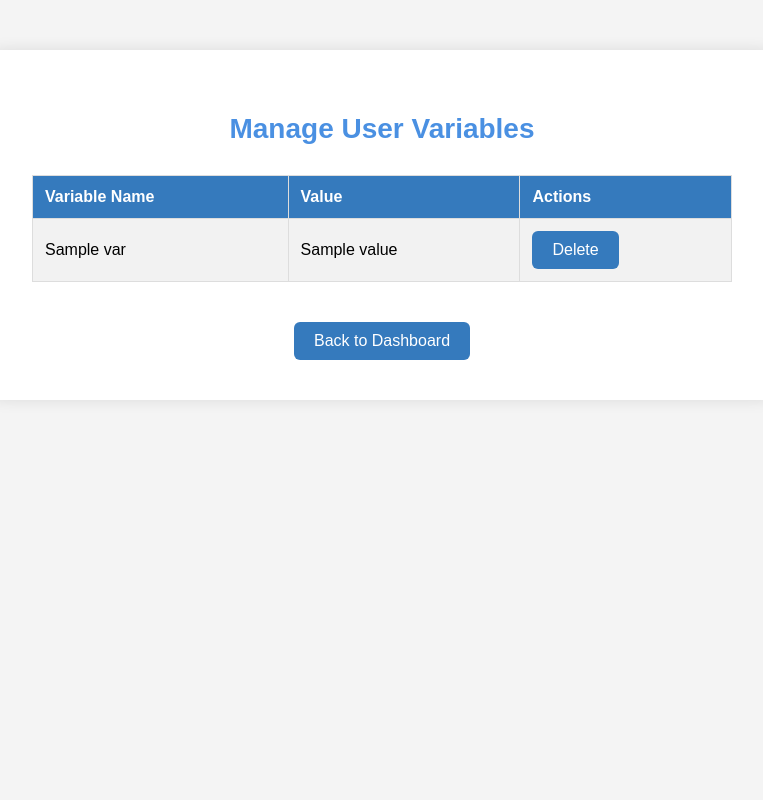
After one commit to MLInsightLab/MLInsightLab, a FastAPI app: template mlil_ui/code/templates/manage_variables.html in a window 1280 px wide. The commit adds this page. Shown: the whole page, without its empty margins (258-1021 px from the left). Run offline with FastAPI, Linux system fonts and the light colour scheme; the template is opened without the code that fills it: most values are stand-ins (such as "Sample title", 1, 10 or a date in 2020).

Commit message:
updating front-end
Signed-off-by: Jacob Renn <jacob.renn@squared.ai>

```diff
--- a/mlil_ui/code/main.py
+++ b/mlil_ui/code/main.py
@@ -106,3 +106,31 @@ async def proxy_mlflow(path: str, request: Request):
     )
 
     return client_response
+
+@app.get("/user/settings", response_class=HTMLResponse)
+async def user_settings(request: Request):
+    if 'user' not in request.session or not check_inactivity(request):
+        return RedirectResponse(url="/login")
+    return templates.TemplateResponse("user_settings.html", {"request": request})
+
+
+@app.get("/models", response_class=HTMLResponse)
+async def list_models(request: Request):
+    if 'user' not in request.session or not check_inactivity(request):
+        return RedirectResponse(url="/login")
+
+    response = requests.get(f'{API_URL}/models/list', auth=(SYSTEM_USERNAME, SYSTEM_KEY))
+    models = response.json() if response.ok else []
+
+    return templates.TemplateResponse("list_models.html", {"request": request, "models": models})
+
+@app.get("/variables", response_class=HTMLResponse)
+async def manage_variables(request: Request):
+    if 'user' not in request.session or not check_inactivity(request):
+        return RedirectResponse(url="/login")
+
+    username = request.session['user']
+    response = requests.post(f'{API_URL}/variable-store/list', json={'username': username}, auth=(SYSTEM_USERNAME, SYSTEM_KEY))
+    variables = response.json() if response.ok else []
+
+    return templates.TemplateResponse("manage_variables.html", {"request": request, "variables": variables})
--- /dev/null
+++ b/mlil_ui/code/templates/manage_variables.html
@@ -0,0 +1,136 @@
+<!DOCTYPE html>
+<html lang="en">
+<head>
+    <meta charset="UTF-8">
+    <meta name="viewport" content="width=device-width, initial-scale=1.0">
+    <title>Manage User Variables</title>
+    <style>
+        body {
+            font-family: Arial, sans-serif;
+            background-color: #f4f4f4;
+            display: flex;
+            flex-direction: column;
+            align-items: center;
+            height: 100vh;
+            margin: 0;
+        }
+        .container {
+            background-color: #ffffff;
+            padding: 40px;
+            border-radius: 8px;
+            box-shadow: 0 0 15px rgba(0, 0, 0, 0.1);
+            width: 700px;
+            text-align: center;
+            margin-top: 50px;
+        }
+        h2 {
+            color: #4a90e2;
+            margin-bottom: 30px;
+            font-size: 28px;
+        }
+        table {
+            width: 100%;
+            border-collapse: collapse;
+            margin-bottom: 20px;
+        }
+        table, th, td {
+            border: 1px solid #dddddd;
+        }
+        th, td {
+            padding: 12px;
+            text-align: left;
+        }
+        th {
+            background-color: #357ABD;
+            color: white;
+        }
+        tr:nth-child(even) {
+            background-color: #f2f2f2;
+        }
+        .no-variables {
+            font-size: 20px;
+            color: #d9534f;
+            margin: 20px 0;
+        }
+        .form-container {
+            margin: 20px 0;
+            text-align: left;
+        }
+        label {
+            display: block;
+            margin-bottom: 5px;
+        }
+        input[type="text"] {
+            width: 100%;
+            padding: 10px;
+            margin-bottom: 10px;
+            border-radius: 4px;
+            border: 1px solid #ccc;
+        }
+        .button {
+            background-color: #357ABD;
+            color: #ffffff;
+            padding: 10px 20px;
+            border: none;
+            border-radius: 6px;
+            font-size: 16px;
+            cursor: pointer;
+            transition: background-color 0.3s ease;
+        }
+        .button:hover {
+            background-color: #4a90e2;
+        }
+        .back-button {
+            display: inline-block;
+            background-color: #357ABD;
+            color: #ffffff;
+            text-decoration: none;
+            padding: 10px 20px;
+            border-radius: 6px;
+            font-size: 16px;
+            margin-top: 20px;
+            transition: background-color 0.3s ease;
+        }
+        .back-button:hover {
+            background-color: #4a90e2;
+        }
+    </style>
+</head>
+<body>
+
+    <div class="container">
+        <h2>Manage User Variables</h2>
+
+        <!-- Table to display existing variables -->
+        {% if variables and variables|length > 0 %}
+        <table>
+            <tr>
+                <th>Variable Name</th>
+                <th>Value</th>
+                <th>Actions</th>
+            </tr>
+            {% for var in variables %}
+            <tr>
+                <td>{{ var.name }}</td>
+                <td>{{ var.value }}</td>
+                <td>
+                    <!-- Form to delete a variable -->
+                    <form action="/user/variables/delete/{{ var.name }}" method="post" style="display:inline;">
+                        <button type="submit" class="button">Delete</button>
+                    </form>
+                </td>
+            </tr>
+            {% endfor %}
+        </table>
+        {% else %}
+        <div class="no-variables">
+            No variables found.
+        </div>
+        {% endif %}
+
+        <!-- Back to Dashboard Button -->
+        <a href="/" class="back-button">Back to Dashboard</a>
+    </div>
+
+</body>
+</html>
```
Also changed, not shown: mlil_ui/code/templates/home.html (+14 -8 lines), mlil_ui/code/templates/list_models.html (added, +96 -0 lines), 1 other file.
